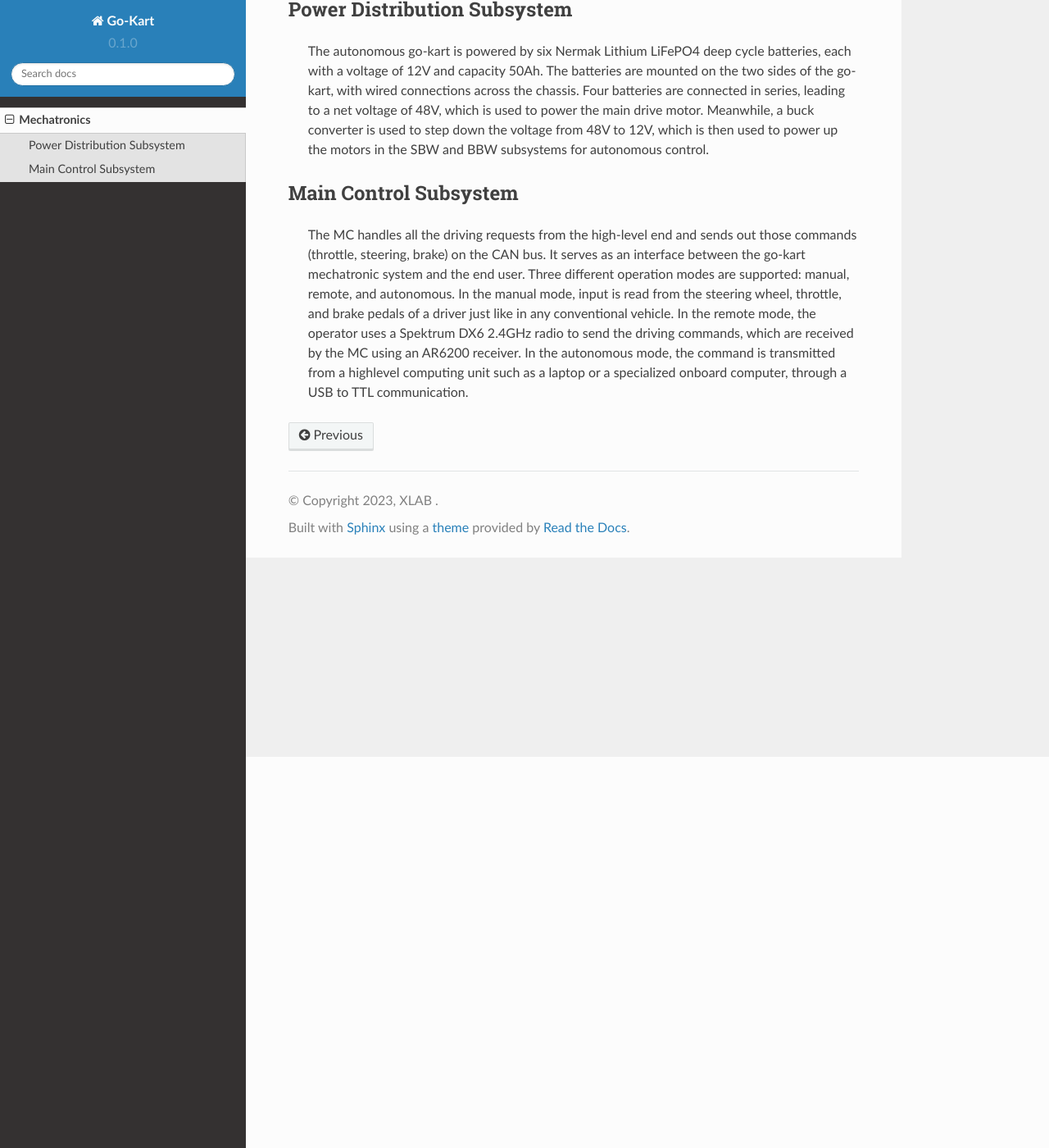
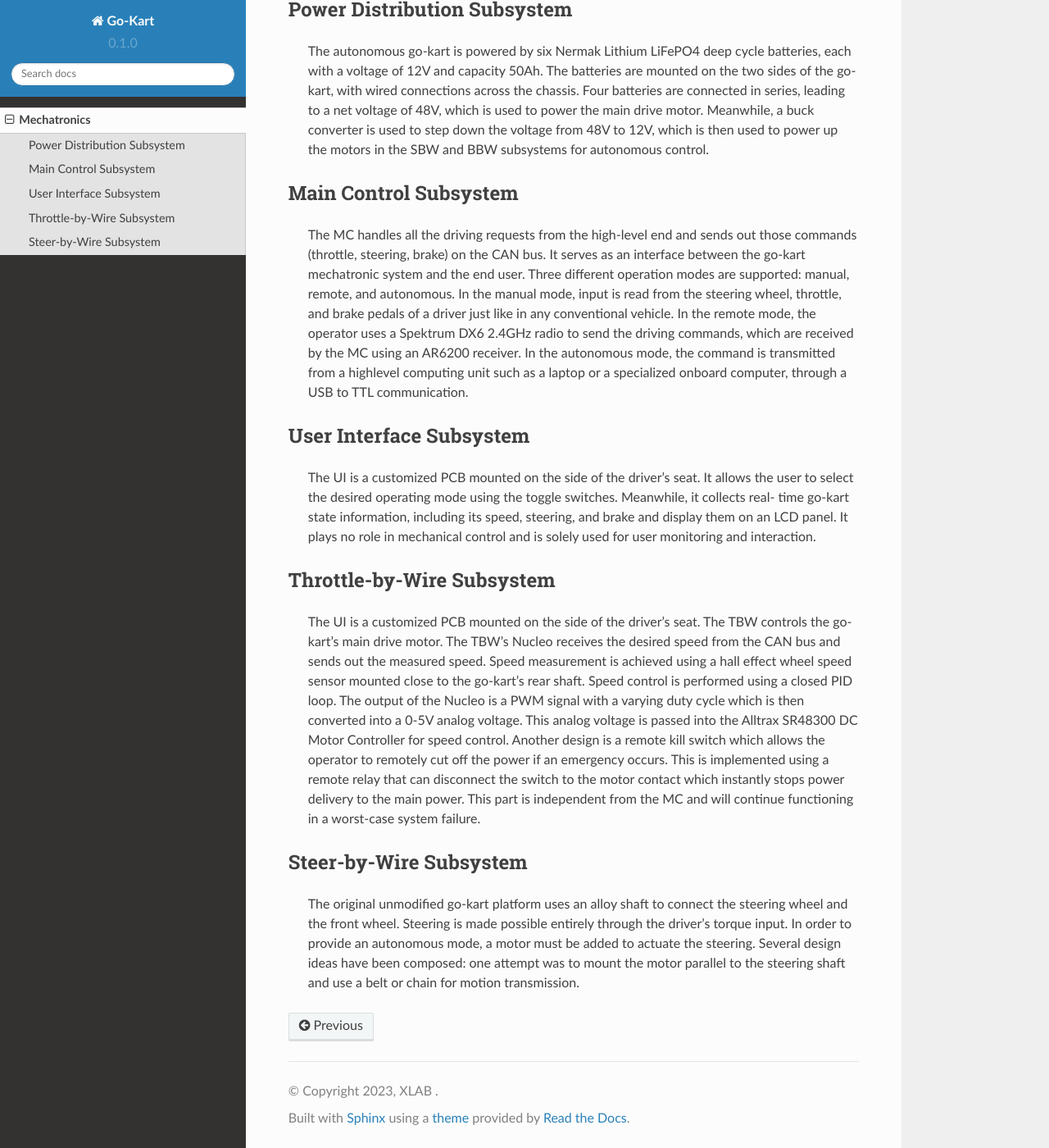
Before and after one commit to mlab-upenn/Go-Kart, a Sphinx documentation site: the page built from docs/source/usage.rst, in a window 1280 px wide and 1400 px high, scrolled down 477 px. Shown: the whole window at 82% size. Built offline with Sphinx 7.4.7 and the Read the Docs theme 2.0.0, drawn with Linux system fonts in a browser that asks for light colours; pages that are not in the unit, such as notebooks, are missing from menus.

Commit message:
Update usage.rst

```diff
--- a/docs/source/usage.rst
+++ b/docs/source/usage.rst
@@ -48,3 +48,39 @@ Main Control Subsystem
                     autonomous mode, the command is transmitted from a highlevel
                     computing unit such as a laptop or a specialized onboard computer,
                     through a USB to TTL communication.
+
+
+User Interface Subsystem
+------------------------
+
+                    The UI is a customized PCB mounted on the side of the driver’s seat.
+                    It allows the user to select the desired operating mode using the toggle switches.
+                    Meanwhile, it collects real- time go-kart state information, including its speed, steering, and
+                    brake and display them on an LCD panel. It plays no role in mechanical control and is solely
+                    used for user monitoring and interaction.
+
+Throttle-by-Wire Subsystem
+---------------------------
+
+                    The UI is a customized PCB mounted on the side of the driver’s seat.
+                    The TBW controls the go-kart’s main drive motor. The TBW’s Nucleo receives
+                    the desired speed from the CAN bus and sends out the measured speed. Speed
+                    measurement is achieved using a hall effect wheel speed sensor mounted
+                    close to the go-kart’s rear shaft. Speed control is performed using a
+                    closed PID loop. The output of the Nucleo is a PWM signal with a varying
+                    duty cycle which is then converted into a 0-5V analog voltage. This analog
+                    voltage is passed into the Alltrax SR48300 DC Motor Controller for speed control.
+                    Another design is a remote kill switch which allows the operator to remotely cut off
+                    the power if an emergency occurs. This is implemented using a remote relay that can
+                    disconnect the switch to the motor contact which instantly stops power delivery to
+                    the main power. This part is independent from the MC and will continue functioning
+                    in a worst-case system failure.
+
+Steer-by-Wire Subsystem
+------------------------
+
+                    The original unmodified go-kart platform uses an alloy shaft to connect the steering wheel
+                    and the front wheel. Steering is made possible entirely through the driver’s torque input.
+                    In order to provide an autonomous mode, a motor must be added to actuate the steering. Several
+                    design ideas have been composed: one attempt was to mount the motor parallel to the steering shaft
+                    and use a belt or chain for motion transmission.
```
